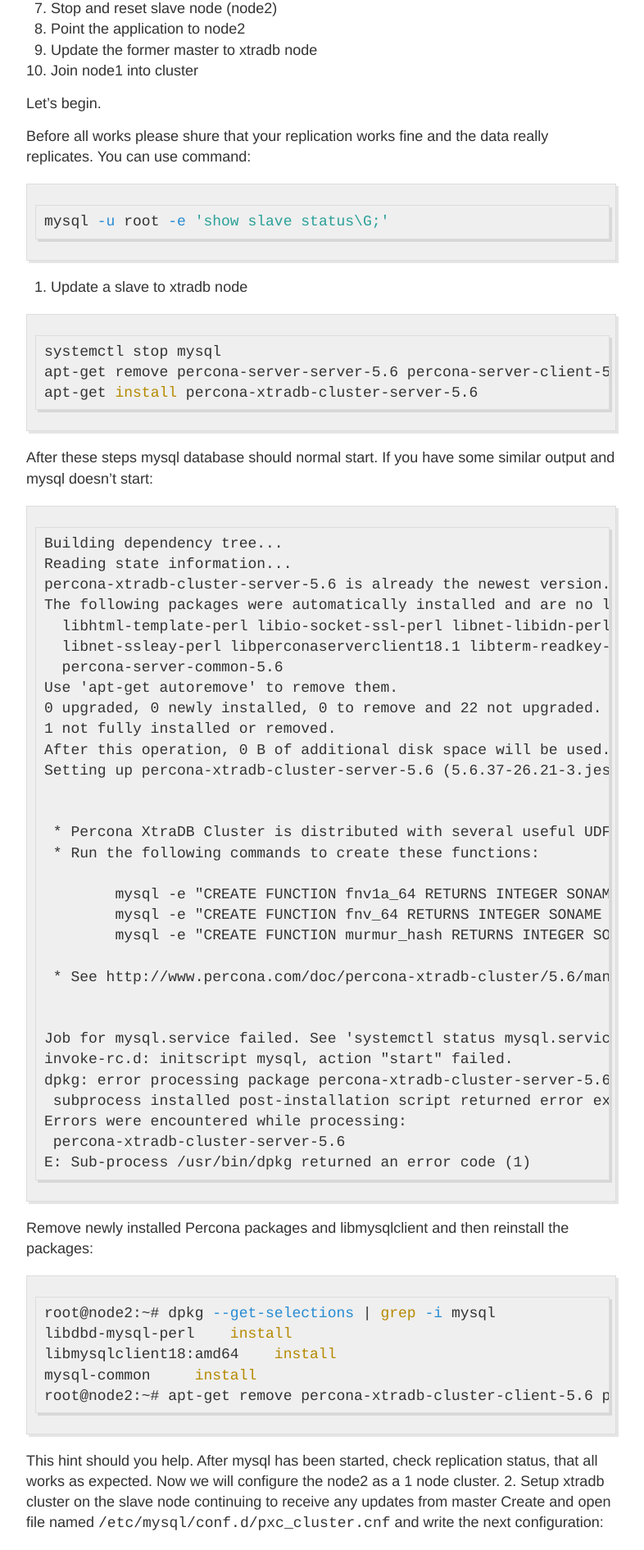
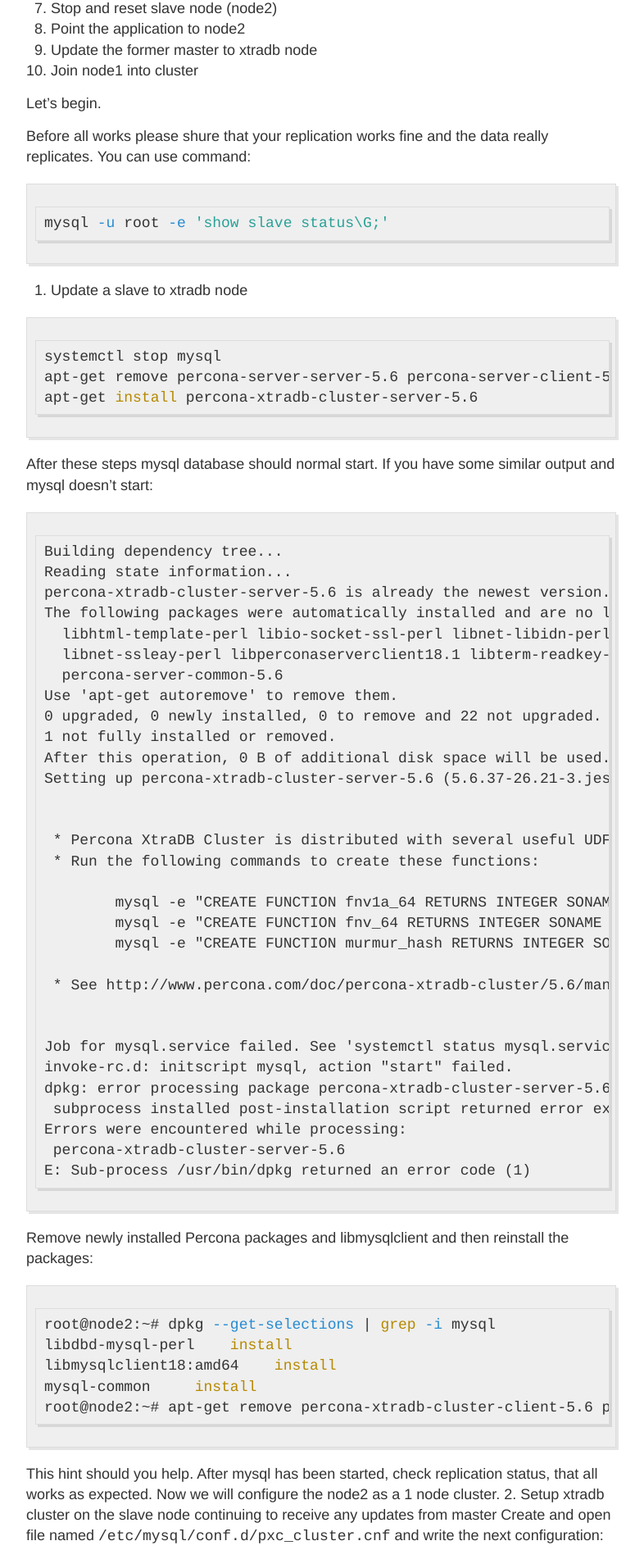
Before and after one commit to nikitashalnov/nikitashalnov.github.io, a Jekyll site: the page built from _posts/2017-12-15-migration-from-percona-server-to-percona-xtradb-cluster.md, in a window 1280 px wide. Shown: the part 909-2800 px from the top of the page at 82% size, without its empty margins (248-1034 px from the left). Built offline with Jekyll 4.4.1, drawn with Linux system fonts in a browser that asks for light colours.

Commit message:
Revert "Change css"
This reverts commit 637738ad333b6231a5b54e07c7ded28211a664d6.

```diff
--- a/_sass/_highlights.scss
+++ b/_sass/_highlights.scss
@@ -10,7 +10,7 @@
   overflow: scroll;
 }
 
-.highlight pre {
+pre {
     display: block;
     font-family: monospace;
     white-space: pre;
```
